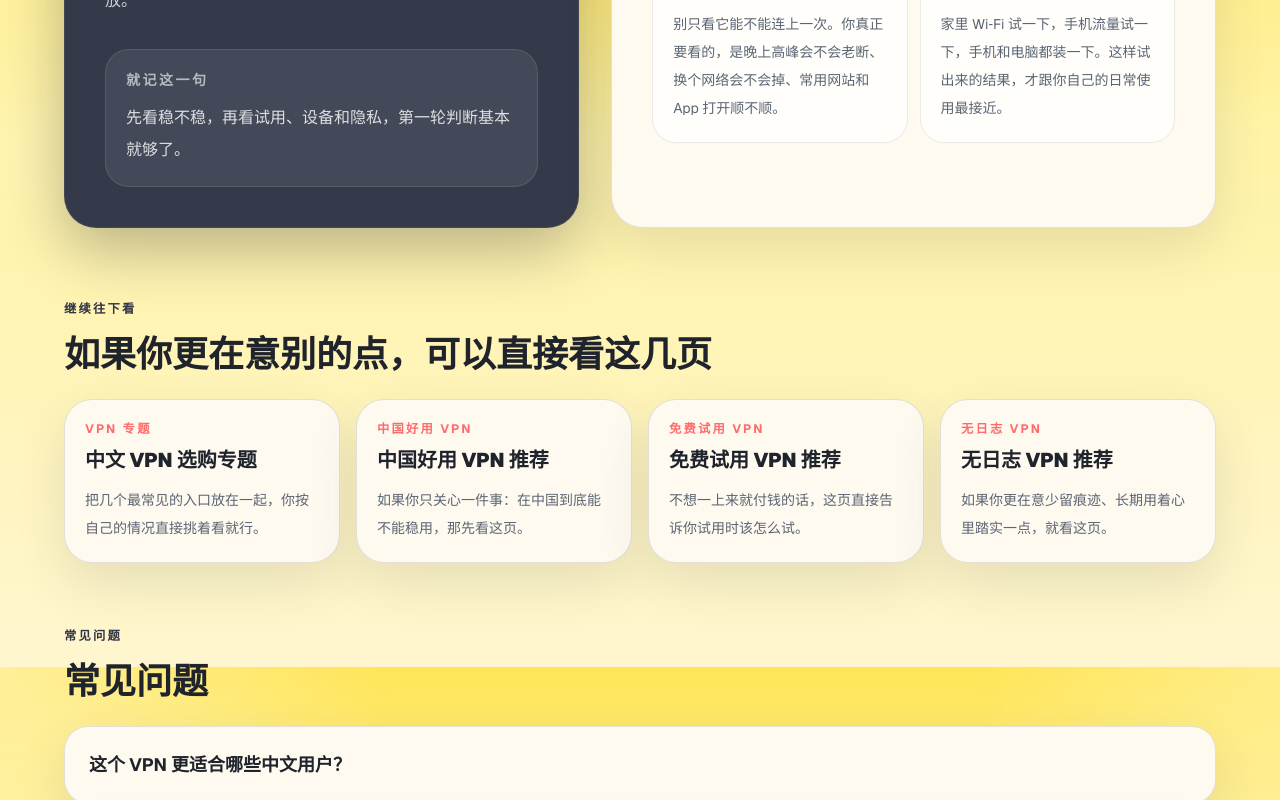
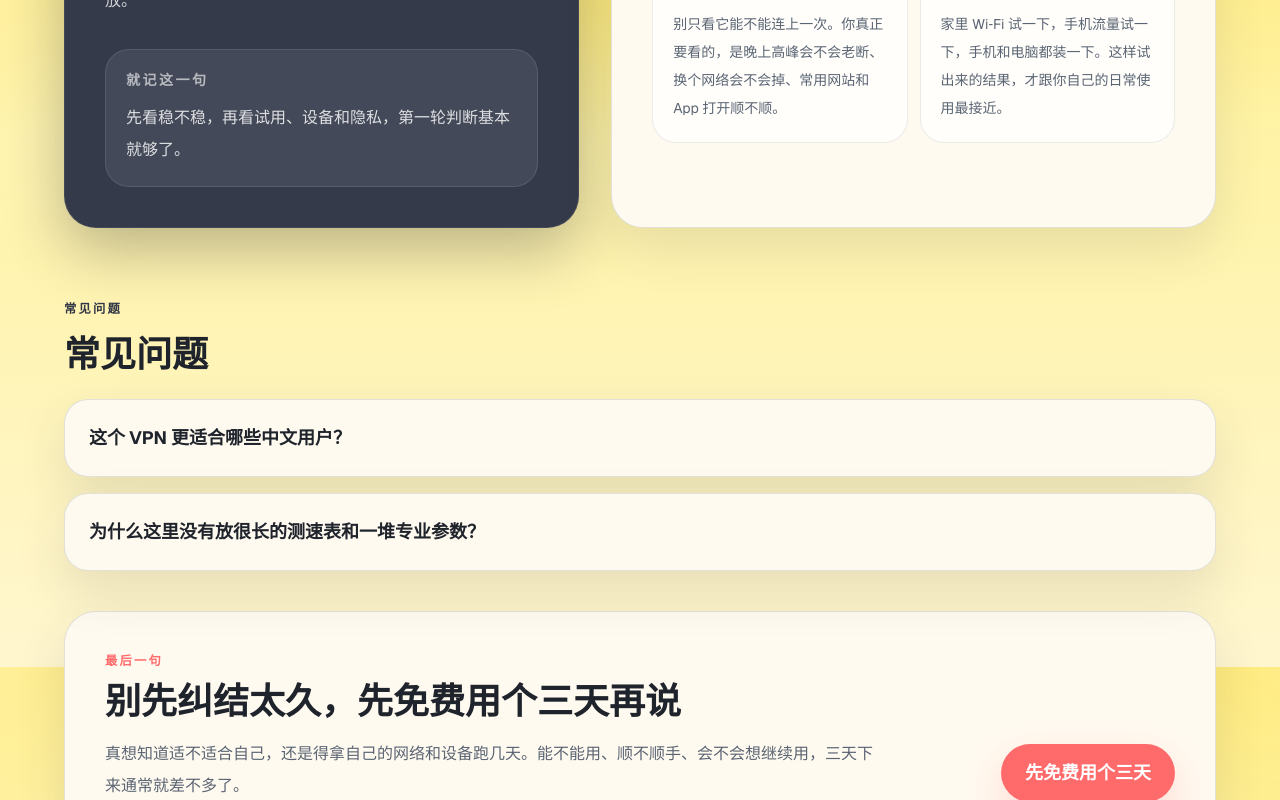
Before and after one commit to leebnbppp2/rava-seo, a Next.js app: page / in a window 1280 px wide. Shown: the part 933-1733 px from the top of the page. Built offline with nearby package versions, Linux system fonts and the light colour scheme; no server answers.

Commit message:
refactor: remove extra related-link section

```diff
--- a/src/components/VpnLandingPage.tsx
+++ b/src/components/VpnLandingPage.tsx
@@ -4,7 +4,6 @@ import {
   buildAbsoluteUrl,
   LandingPageData,
   lastUpdated,
-  pageLinks,
   primaryReferralPath,
   quickSignals,
   sharedFaqs,
@@ -44,9 +43,6 @@ export default function VpnLandingPage({ page }: VpnLandingPageProps) {
   const openingParagraphs = page.openingAnswer.slice(0, 1);
   const evaluationCards = page.evaluationPoints.slice(0, 2);
   const faqItems = sharedFaqs.slice(0, 2);
-  const relatedLinks = page.relatedPaths
-    .map((path) => pageLinks.find((item) => item.href === path))
-    .filter((item): item is (typeof pageLinks)[number] => Boolean(item));
 
   const jsonLd = {
     "@context": "https://schema.org",
@@ -182,26 +178,6 @@ export default function VpnLandingPage({ page }: VpnLandingPageProps) {
         </div>
       </section>
 
-      {relatedLinks.length > 0 ? (
-        <section className="px-4 pb-12 md:pb-16">
-          <div className="mx-auto max-w-6xl">
-            <div className="mb-6 max-w-3xl">
-              <p className="section-label mb-4 text-[var(--accent-dark)]">继续往下看</p>
-              <h2 className="text-3xl font-black md:text-4xl">如果你更在意别的点，可以直接看这几页</h2>
-            </div>
-            <div className="grid gap-4 md:grid-cols-2 xl:grid-cols-4">
-              {relatedLinks.map((item) => (
-                <Link key={item.href} href={item.href} className="surface-card rounded-[1.75rem] p-5 transition hover:-translate-y-0.5">
-                  <p className="section-label text-[var(--accent)]">{item.shortTitle}</p>
-                  <p className="mt-2 text-xl font-black">{item.title}</p>
-                  <p className="mt-3 text-sm leading-7 text-[var(--muted)]">{item.summary}</p>
-                </Link>
-              ))}
-            </div>
-          </div>
-        </section>
-      ) : null}
-
       <section id="faq" className="px-4 pb-16 md:pb-24">
         <div className="mx-auto max-w-6xl">
           <div className="mb-6 max-w-3xl">
```
